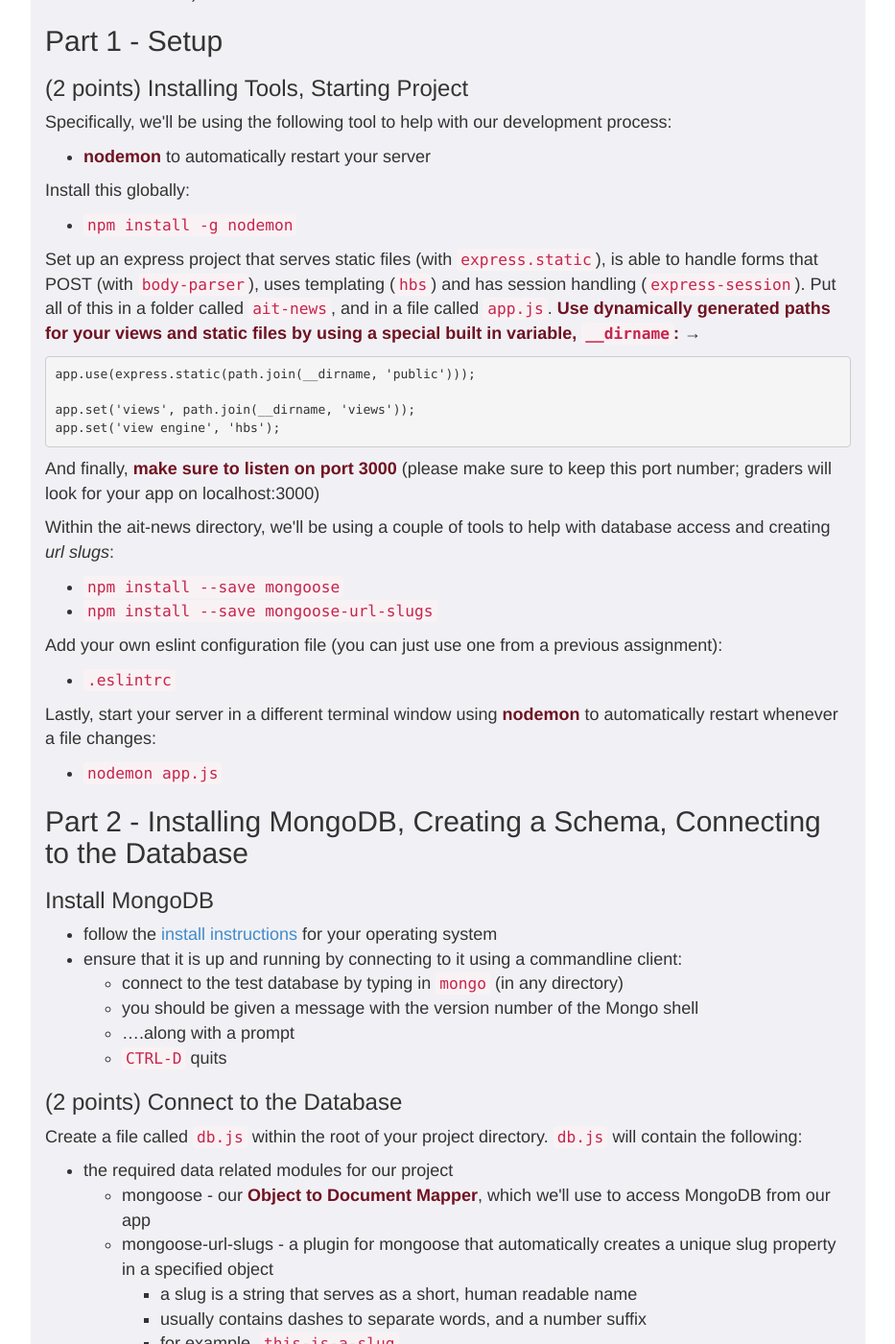
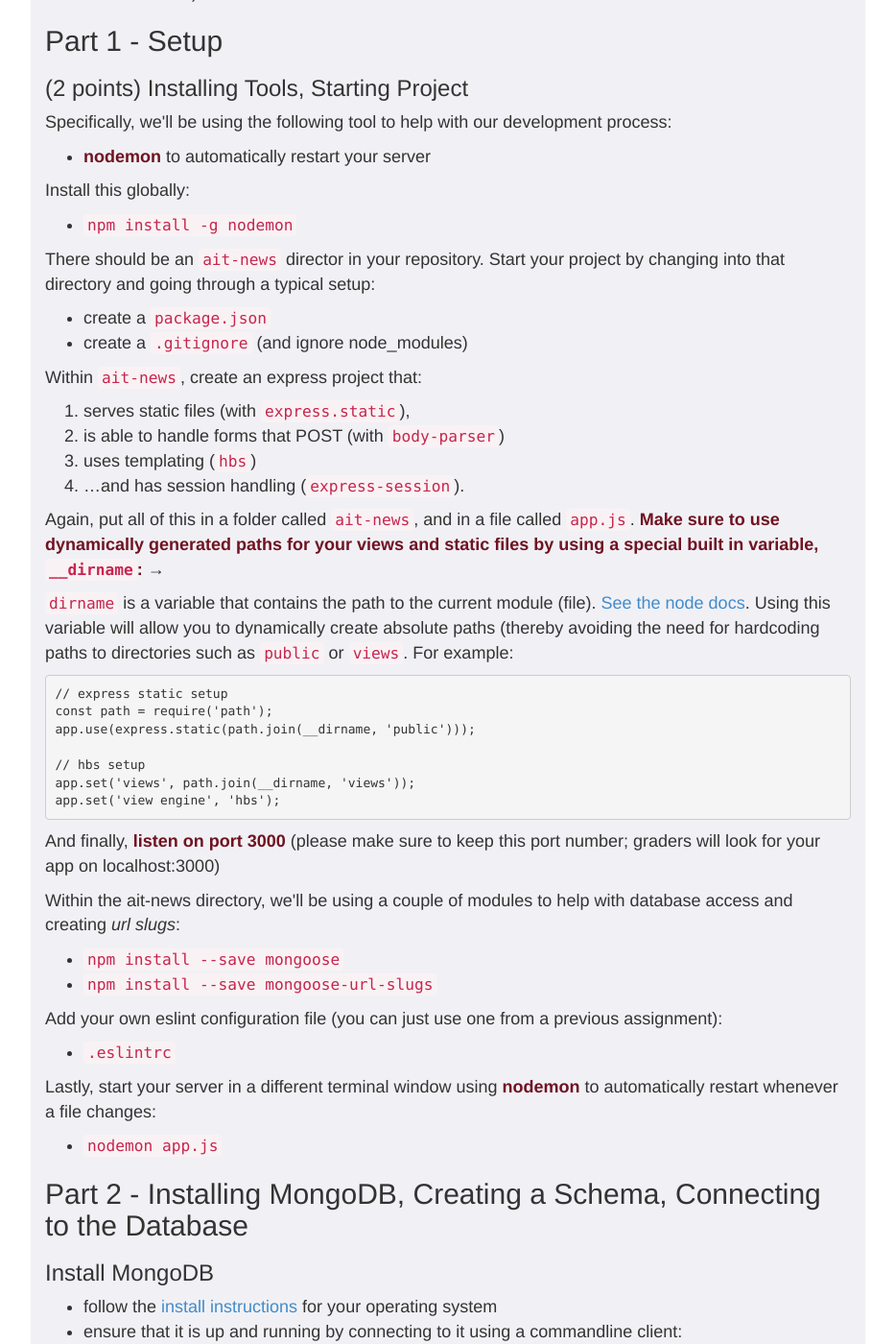
Before and after one commit to foureyes/csci-ua.0480-spring2017-008, a Jekyll site: the page built from homework/05.markdown, in a window 1280 px wide and 1400 px high, scrolled down 2049 px. Shown: the whole window at 96% size, without its empty margins (173-1106 px from the left). Built offline with Jekyll 4.4.1, drawn with Linux system fonts in a browser that asks for light colours.

Commit message:
fix up 05 instructions

````diff
--- a/homework/05.markdown
+++ b/homework/05.markdown
@@ -90,19 +90,34 @@ Install this globally:
 
 * <code>npm install -g nodemon</code>
 
-Set up an express project that serves static files (with `express.static`), is able to handle forms that POST (with `body-parser`), uses templating (`hbs`) and has session handling (`express-session`). Put all of this in a folder called `ait-news`, and in a file called `app.js`. __Use dynamically generated paths for your views and static files by using a special built in variable, `__dirname`:__ &rarr;
+There should be an `ait-news` director in your repository. Start your project by changing into that directory and going through a typical setup:
 
+* create a `package.json`
+* create a `.gitignore` (and ignore node_modules)
+
+Within `ait-news`, create an express project that:
+
+1. serves static files (with `express.static`),
+2. is able to handle forms that POST (with `body-parser`)
+3. uses templating (`hbs`)
+4. ...and has session handling (`express-session`).
+
+Again, put all of this in a folder called `ait-news`, and in a file called `app.js`. __Make sure to use dynamically generated paths for your views and static files by using a special built in variable, `__dirname`:__ &rarr;
+
+`dirname` is a variable that contains the path to the current module (file). [See the node docs](https://nodejs.org/docs/latest/api/globals.html#globals_dirname). Using this variable will allow you to dynamically create absolute paths (thereby avoiding the need for hardcoding paths to directories such as `public` or `views`. For example:
 
 ```
+// express static setup
+const path = require('path');
 app.use(express.static(path.join(__dirname, 'public')));
 
+// hbs setup
 app.set('views', path.join(__dirname, 'views'));
 app.set('view engine', 'hbs');
 ```
-And finally, __make sure to listen on port 3000__ (please make sure to keep this port number; graders will look for your app on localhost:3000)
+And finally, __listen on port 3000__ (please make sure to keep this port number; graders will look for your app on localhost:3000)
 
-
-Within the ait-news directory, we'll be using a couple of tools to help with database access and creating _url slugs_:
+Within the ait-news directory, we'll be using a couple of modules to help with database access and creating _url slugs_:
 
 * `npm install --save mongoose`
 * `npm install --save mongoose-url-slugs`
````
